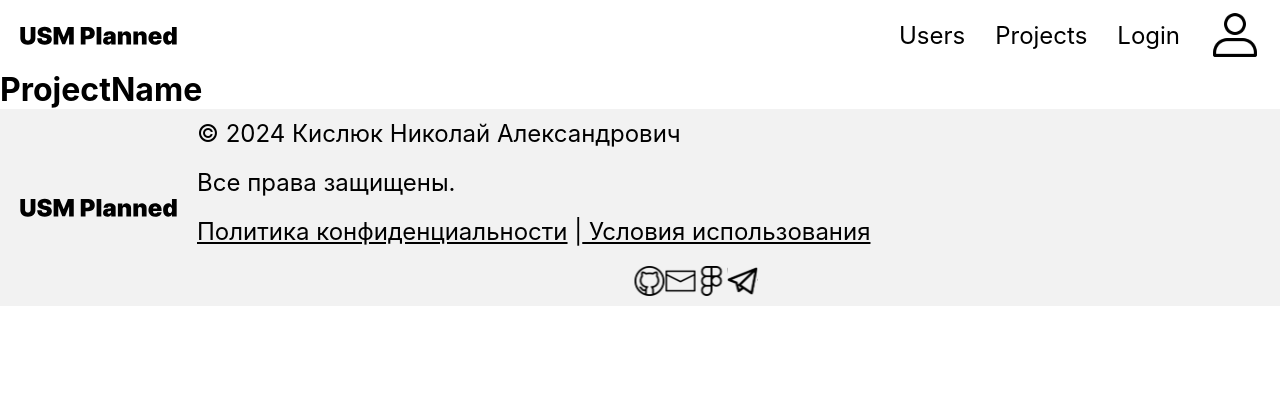
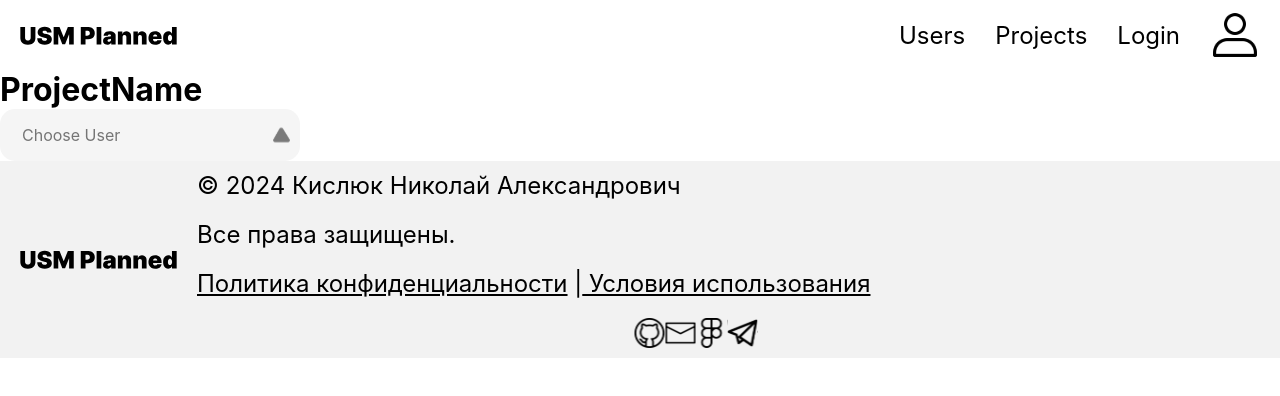
Before and after one commit to Mikalay05/USMPlanned-SVCH2024, a React (Create React App) app in the folder client/: page / in a window 1280 px wide. Shown: the top 396 px of the page. Built offline with nearby package versions, Linux system fonts and the light colour scheme; the HTML template or start-up script is replaced by a standard one.

Commit message:
feat: add customerSelect

```diff
--- /dev/null
+++ b/client/src/component/CustomerSelect/CustomerSelect.css
@@ -0,0 +1,71 @@
+.user-select-container {
+    position: relative;
+    display: flex;
+    width: 260px;
+    padding: 0px 20px;
+    align-items: center;
+
+    border-radius: 15px;
+background: #F5F5F5;
+
+}
+.user-select-container > input {
+    color: #000;
+    font-family: Inter;
+    font-size: 16px;
+    font-style: normal;
+    font-weight: 400;
+    line-height: normal;
+    outline: none;
+    border: none;
+    background-color: #F5F5F5;
+    height: 50px;
+}
+
+.clear-button {
+    margin-left: 10px;
+    padding: 5px;
+    border: none;
+    background: #f44336; /* Красный цвет для кнопки очистки */
+    color: white;
+    border-radius: 50%;
+    cursor: pointer;
+}
+
+.toggle-button {
+    margin-left: 5px;
+    border: none;
+    background: transparent;
+    cursor: pointer;
+}
+
+.options-list {
+    position: absolute;
+    top: 100%;
+    left: 0;
+    right: 0;
+    border: 1px solid #ccc;
+    border-radius: 10px;
+    background-color: #fff;
+    max-height: 150px; /* Ограничиваем высоту списка */
+    overflow-y: auto;   /* Добавляем прокрутку */
+    z-index: 1000;
+}
+
+.option-item {
+    padding: 10px;
+    cursor: pointer;
+}
+
+.option-item:hover {
+    background-color: #f0f0f0; /* Подсветка при наведении */
+}
+.iconSelected {
+    width: 20px; /* Задайте нужный размер */
+    height: 20px;
+    transition: transform 0.3s ease; /* Плавный переход */
+}
+
+.iconSelected.rotated {
+    transform: rotate(180deg); /* Переворот на 180 градусов */
+}
--- /dev/null
+++ b/client/src/component/CustomerSelect/CustomerSelect.jsx
@@ -0,0 +1,100 @@
+import React, { useState, useEffect, useRef } from 'react';
+import './CustomerSelect.css';
+
+const CustomerSelect = ({ options, filterKey, maxItems, iconPath = "SelectIcon.svg", iconClosePath = 'IconCloseSelect.svg' }) => {
+    const [inputValue, setInputValue] = useState("");
+    const [filteredOptions, setFilteredOptions] = useState(options);
+    const [isOptionsVisible, setIsOptionsVisible] = useState(false); // Для управления видимостью списка
+    const [isIconRotated, setIsIconRotated] = useState(false); // Для отслеживания состояния иконки
+    const dropdownRef = useRef(null); // Ссылка на выпадающий список
+
+    const handleInputChange = (event) => {
+        const value = event.target.value;
+        setInputValue(value);
+
+        // Фильтруем опции на основе введенного текста
+        const newFilteredOptions = options.filter(option =>
+            option[filterKey]?.toLowerCase().includes(value.toLowerCase())
+        );
+        setFilteredOptions(newFilteredOptions);
+
+        // Показываем список, если есть хотя бы одна соответствующая опция
+        setIsOptionsVisible(newFilteredOptions.length > 0);
+    };
+
+    const handleOptionClick = (option) => {
+        setInputValue(option[filterKey]); // Устанавливаем значение выбранного поля
+        setIsOptionsVisible(false); // Скрываем список после выбора
+        setIsIconRotated(false); // Сбрасываем состояние иконки
+    };
+
+    const clearInput = () => {
+        setInputValue("");
+        setFilteredOptions(options); // Сбрасываем фильтрацию к полному списку
+        setIsOptionsVisible(false); // Скрываем список
+        setIsIconRotated(false); // Сбрасываем состояние иконки
+    };
+
+    const toggleOptionsVisibility = () => {
+        setIsOptionsVisible(!isOptionsVisible); // Переключаем видимость списка
+        setIsIconRotated(!isIconRotated); // Переключаем состояние иконки
+    };
+
+    const handleClickOutside = (event) => {
+        if (dropdownRef.current && !dropdownRef.current.contains(event.target)) {
+            setIsOptionsVisible(false); // Скрываем список при клике вне
+            setIsIconRotated(false); // Сбрасываем состояние иконки
+        }
+    };
+
+    useEffect(() => {
+        // Добавляем обработчик события при монтировании компонента
+        document.addEventListener('mousedown', handleClickOutside);
+        return () => {
+            // Удаляем обработчик события при размонтировании компонента
+            document.removeEventListener('mousedown', handleClickOutside);
+        };
+    }, []);
+
+    return (
+        <div className="user-select-container" style={{ position: 'relative' }} ref={dropdownRef}>
+            <input
+                type="text"
+                value={inputValue}
+                onChange={handleInputChange}
+                placeholder="Choose User"
+                className="user-select-input"
+            />
+            {inputValue && (
+                <img
+                    onClick={clearInput}
+                    src={`/${iconClosePath}`}
+                    className="iconClose"
+                    alt="Clear input"
+                />
+            )}
+            <img
+                src={`/${iconPath}`}
+                onClick={toggleOptionsVisibility}
+                className={`iconSelected ${isIconRotated ? 'rotated' : ''}`}
+                alt="Toggle options"
+                style={{ opacity: inputValue ? 0.5 : 1 }} // Устанавливаем прозрачность
+            />
+            {isOptionsVisible && filteredOptions.length > 0 && (
+                <ul className="options-list">
+                    {filteredOptions.slice(0, maxItems).map((option) => (
+                        <li
+                            key={option.id} // Используем id как ключ
+                            onClick={() => handleOptionClick(option)} // Обновляем input при клике
+                            className="option-item"
+                        >
+                            {option[filterKey]} {/* Показываем значение указанного поля */}
+                        </li>
+                    ))}
+                </ul>
+            )}
+        </div>
+    );
+};
+
+export default CustomerSelect;
--- a/client/src/page/ProjectInformation/ProjectInformation.jsx
+++ b/client/src/page/ProjectInformation/ProjectInformation.jsx
@@ -2,6 +2,7 @@ import "./ProjectInformation.css"
 
 import Header from '../../component/Header/Header'
 import Footer from '../../component/Footer/Footer'
+import CustomerSelect from "../../component/CustomerSelect/CustomerSelect"
 
 
 export default function ProjectInformation() {
@@ -9,10 +10,17 @@ export default function ProjectInformation() {
         id: 0,
         name: "ProjectName"
     }
+    const epic = [
+        { id: 1, name: 'User 1' },
+        { id: 2, name: 'User 2' },
+        { id: 3, name: 'User 3' },
+        { id: 4, name: 'User 4' }
+    ];
     return (
         <>
         <Header/>
                 <h1>{project.name}</h1>
+                <CustomerSelect options={epic} filterKey="name" maxItems={5}/>
         <Footer/>
         </>
 
```
Also changed, not shown: client/public/IconCloseSelect.svg (added), client/public/SelectIcon.svg (added).
